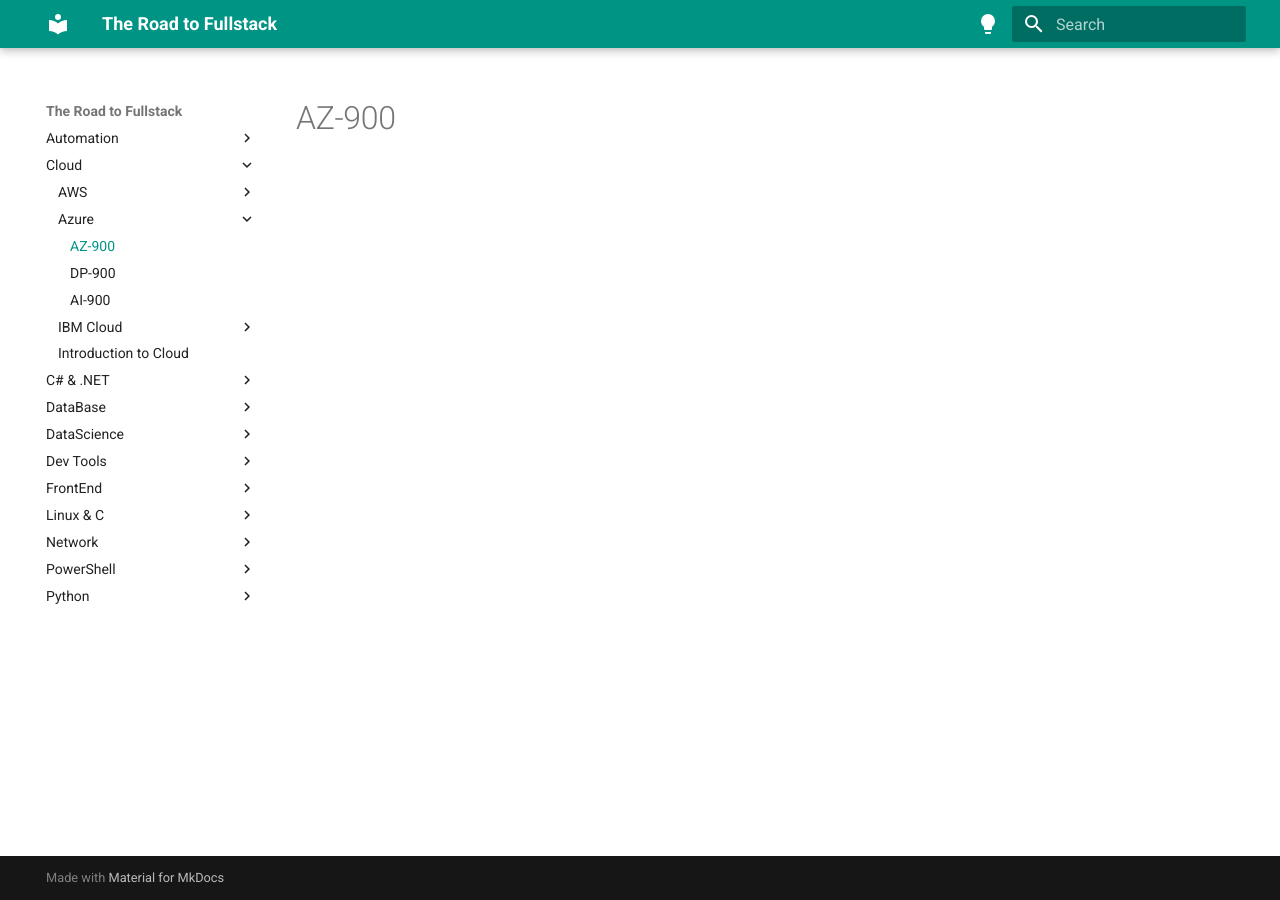
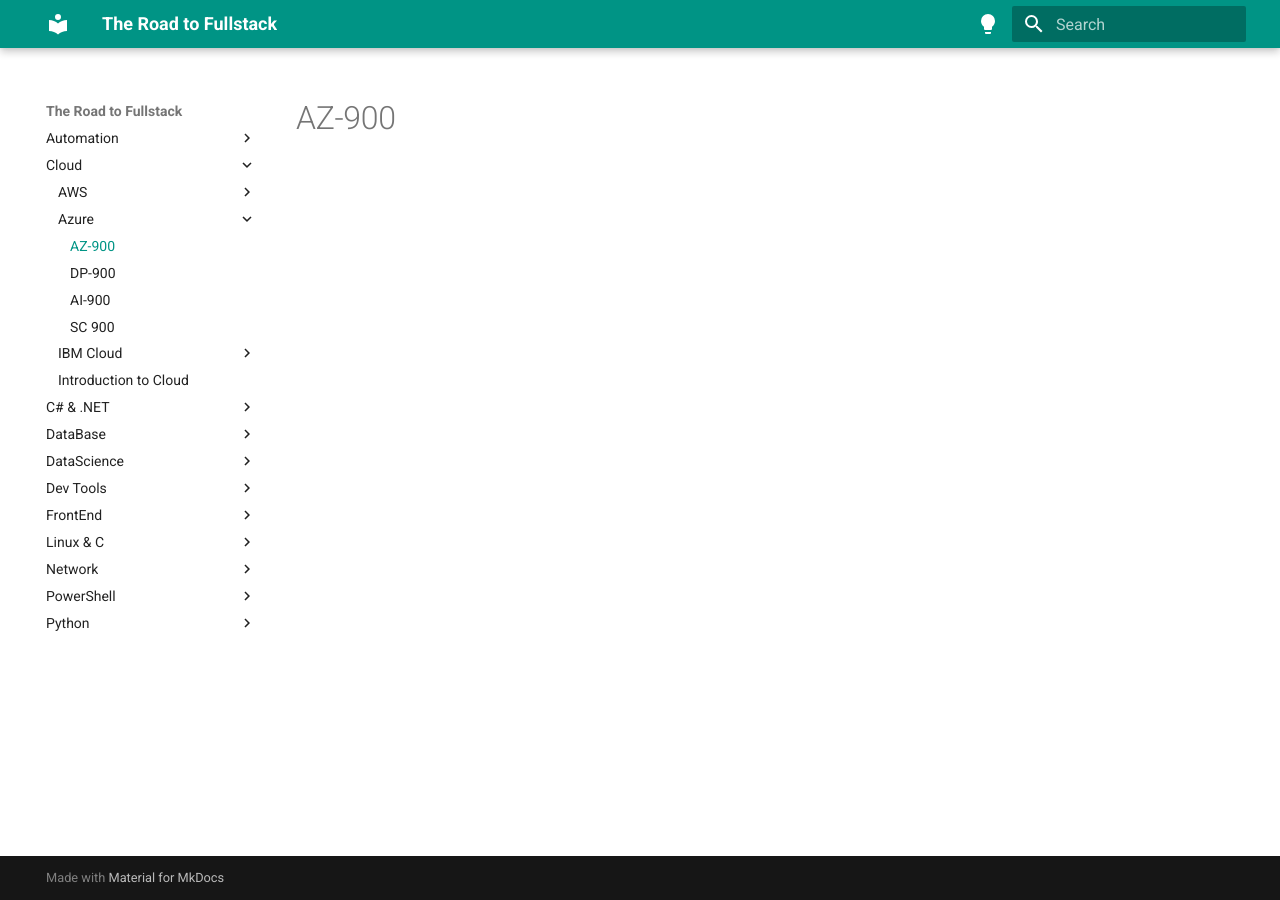
Before and after one commit to Zhongfu-Mao/The-Road-To-Fullstack, an MkDocs documentation site: the page built from docs/Cloud/Azure/AZ-900.md, in a window 1280 px wide. Built offline with MkDocs 1.6.1 and Material for MkDocs 9.7.7, drawn with Linux system fonts in a browser that asks for light colours; comment, search, counter and statistics services are not loaded.

Commit message:
:bento: 新增`SC-900.md`

```diff
--- a/mkdocs.yml
+++ b/mkdocs.yml
@@ -19,6 +19,7 @@ nav:
       - Cloud/Azure/AZ-900.md
       - Cloud/Azure/DP-900.md
       - Cloud/Azure/AI-900.md
+      - Cloud/Azure/SC-900.md
     - IBM Cloud:
       - Cloud/IBM Cloud/IBM Cloud Essentials.md
     - Cloud/Introduction to Cloud.md
```
Also changed, not shown: docs/Cloud/Azure/SC-900.md (added).
